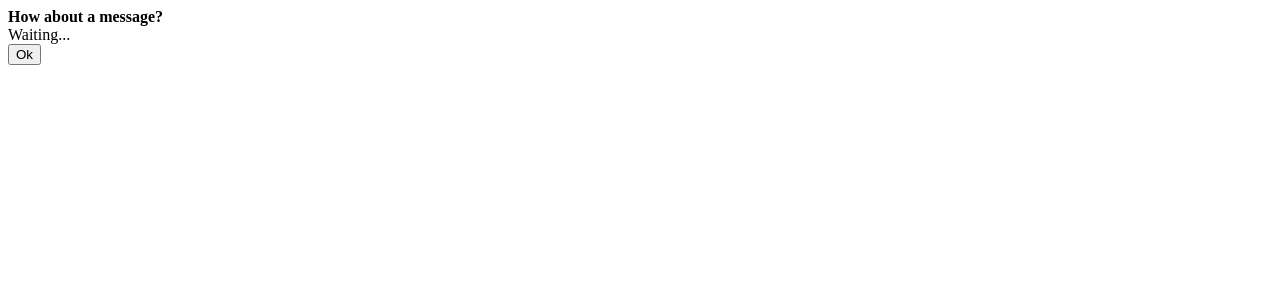
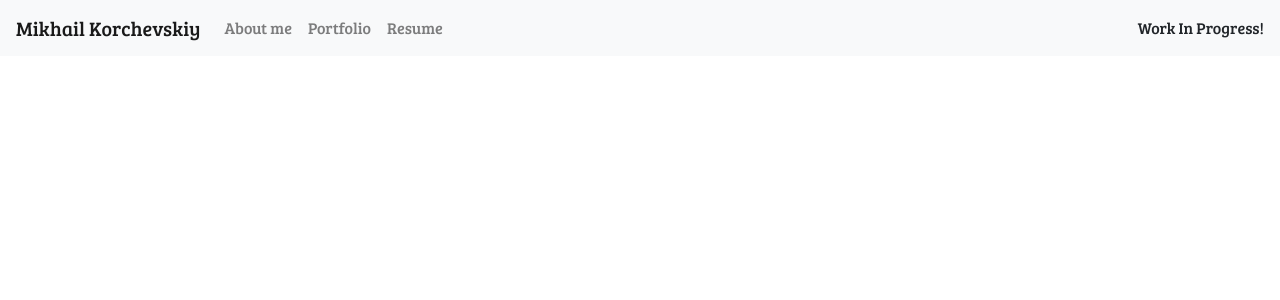
Before and after one commit to MaximusWhite/personal-website, a React (Create React App) app in the folder client/: page / in a window 1280 px wide. Shown: the top 300 px of the page. Built offline with nearby package versions, Linux system fonts and the light colour scheme.

Commit message:
added main page

```diff
--- a/client/public/index.html
+++ b/client/public/index.html
@@ -13,6 +13,13 @@
       user's mobile device or desktop. See https://developers.google.com/web/fundamentals/web-app-manifest/
     -->
     <link rel="manifest" href="%PUBLIC_URL%/manifest.json" />
+    <link
+      rel="stylesheet"
+      href="https://maxcdn.bootstrapcdn.com/bootstrap/4.3.1/css/bootstrap.min.css"
+      integrity="sha384-ggOyR0iXCbMQv3Xipma34MD+dH/1fQ784/j6cY/iJTQUOhcWr7x9JvoRxT2MZw1T"
+      crossorigin="anonymous"
+    />
+    <link href="https://fonts.googleapis.com/css?family=Bree+Serif&display=swap" rel="stylesheet">
     <!--
       Notice the use of %PUBLIC_URL% in the tags above.
       It will be replaced with the URL of the `public` folder during the build.
--- a/client/src/App.jsx
+++ b/client/src/App.jsx
@@ -1,38 +1,15 @@
 import React, { Component } from 'react';
 import axios from 'axios';
+import MainPage from './main_page/main_page';
 
 class App extends Component {
 
   constructor(props) {
-    super(props);
-    this.state = {
-      message: "Waiting... "
-    }
-    this.call_backend = this.call_backend.bind(this);
-  }
-
-  call_backend() {
-    axios.get('/api/tmp')
-      .then((resp) => {
-        this.setState({
-          message: resp.data.msg,
-        });
-      })
-      .catch((err) => {
-        console.log('Err: ' + err.message);
-      });
-
+    super();
   }
 
   render() {
-    return (
-      <div>
-        <b> How about a message? </b><br />
-        {this.state.message} <br />
-        <button onClick={this.call_backend}>Ok</button>
-
-      </div>
-    );
+    return <MainPage />;
   }
 }
 
--- /dev/null
+++ b/client/src/main_page/main_page.jsx
@@ -0,0 +1,31 @@
+import React from 'react';
+import { Navbar, Form, Button, Nav, NavDropdown, FormControl} from 'react-bootstrap';
+import './style.css';
+
+class MainPage extends React.Component {
+
+    constructor(props) {
+        super();
+    }
+
+    render() {
+      return (
+        <mp>
+            <Navbar bg="light" expand="lg">
+            <Navbar.Brand href="#home">Mikhail Korchevskiy</Navbar.Brand>
+            <Navbar.Toggle aria-controls="basic-navbar-nav" />
+            <Navbar.Collapse id="basic-navbar-nav">
+                <Nav className="mr-auto">
+                <Nav.Link href="#home">About me</Nav.Link>
+                <Nav.Link href="#link">Portfolio</Nav.Link>
+                <Nav.Link href="#link">Resume</Nav.Link>
+                </Nav>
+                <div className="right">Work In Progress!</div>
+            </Navbar.Collapse>
+            </Navbar>
+        </mp>
+      );
+    }
+  }
+
+  export default MainPage;
--- /dev/null
+++ b/client/src/main_page/style.css
@@ -0,0 +1,3 @@
+mp {
+    font-family: 'Bree Serif', serif;
+}
--- a/package.json
+++ b/package.json
@@ -16,7 +16,8 @@
     "dev": "node src/index.js",
     "prod": "pm2 start website.config.js",
     "build-prod-win": "(cd .\\client) ; (yarn run build) ; (cp.\\build ..\\dist\\ -r) ; (cd ..) ; (cp .\\src .\\dist\\ -r)",
-    "build-prod": "cd ./client && yarn run build && cp ./build/ ../dist/ -r && cd .. && cp ./src/ ./dist/ -r",
-    "prep-package": "cd ./client && cp ./public/ ../dist/client/ -r && cp ./src/ ../dist/client/ -r && cp ./package.json ../dist/client && cd .. && cp ./src/ ./dist/ -r && cp ./package.json ./dist/ && cp ./website.config.js ./dist/"
+    "build-prod": "cd ./client && yarn run build && cp ./build ../dist/ -r && cd .. && cp ./src/ ./dist/ -r",
+    "prep-package": "cp ./package.json ./dist/ && cp ./website.config.js ./dist/",
+    "prep-tmp": "cd ./client && cp ./public/ ../dist/client/ -r && cp ./src/ ../dist/client/ -r && cp ./package.json ../dist/client && cd .. && cp ./src/ ./dist/ -r && cp ./package.json ./dist/ && cp ./website.config.js ./dist/"
   }
 }
```
Also changed, not shown: client/package.json (+6 -1 lines), 13 other files (tests, documents, lock files or other folders).
